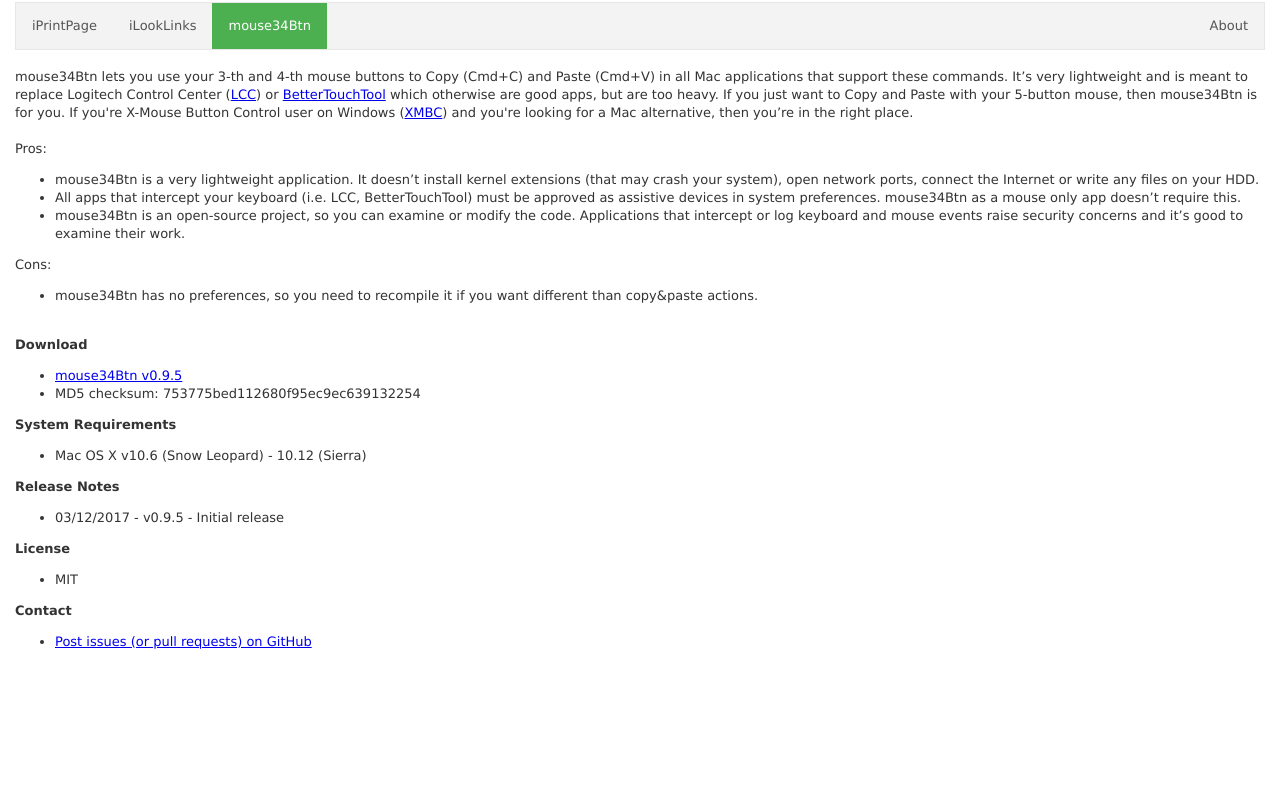
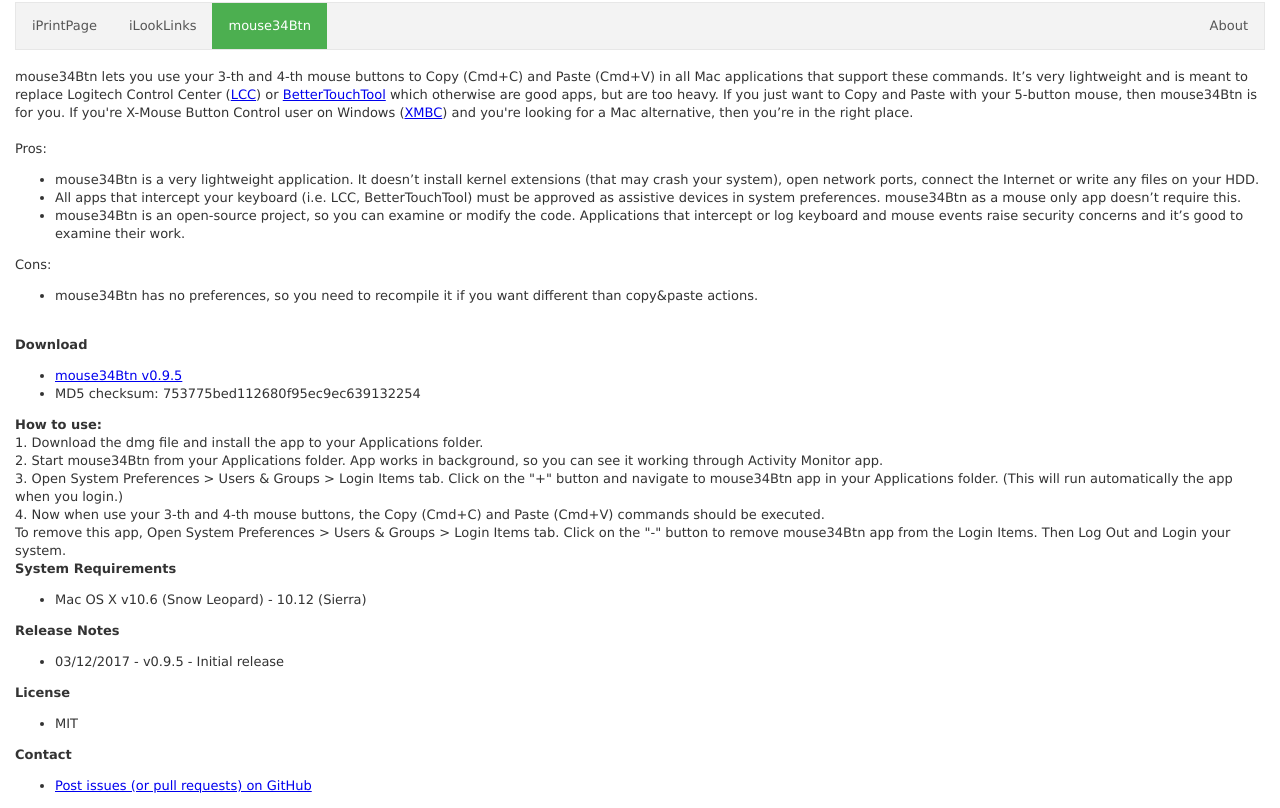
Before and after one commit to fiery-/fiery-.github.io, a plain HTML site: page control-mouse-button.html in a window 1280 px wide. Drawn offline with Linux system fonts and the light colour scheme.

Commit message:
Added How to use section

```diff
--- a/control-mouse-button.html
+++ b/control-mouse-button.html
@@ -111,7 +111,7 @@
 				</ul>
 				<p>Cons:</p>
 				<ul>
-				<li>mouse34Btn has no preferences, so you need to recompile it if you want different than copy&paste actions.</li>
+				<li>mouse34Btn has no preferences, so you need to recompile it if you want different than copy&amp;paste actions.</li>
 				</ul>
 				<br>
 				<p><b>Download</b></p>
@@ -119,6 +119,12 @@
 				<li><a href="https://github.com/fiery-/mouse34Btn/releases/download/0.9.5/mouse34Btn.dmg">mouse34Btn v0.9.5</a></li>
 				<li>MD5 checksum: 753775bed112680f95ec9ec639132254</li>
 				</ul>
+				<p><b>How to use:</b></p>
+				<p>1. Download the dmg file and install the app to your Applications folder.<br>
+2. Start mouse34Btn from your Applications folder. App works in background, so you can see it working through Activity Monitor app.<br>
+3. Open System Preferences > Users &amp; Groups > Login Items tab. Click on the "+" button and navigate to mouse34Btn app in your Applications folder. (This will run automatically the app when you login.)<br>
+4. Now when use your 3-th and 4-th mouse buttons, the Copy (Cmd+C) and Paste (Cmd+V) commands should be executed.<br>
+To remove this app, Open System Preferences > Users &amp; Groups > Login Items tab. Click on the "-" button to remove mouse34Btn app from the Login Items. Then Log Out and Login your system.</p>
 				<p><b>System Requirements</b></p>
 				<ul>
 				<li>Mac OS X v10.6 (Snow Leopard) - 10.12 (Sierra)</li>
```
